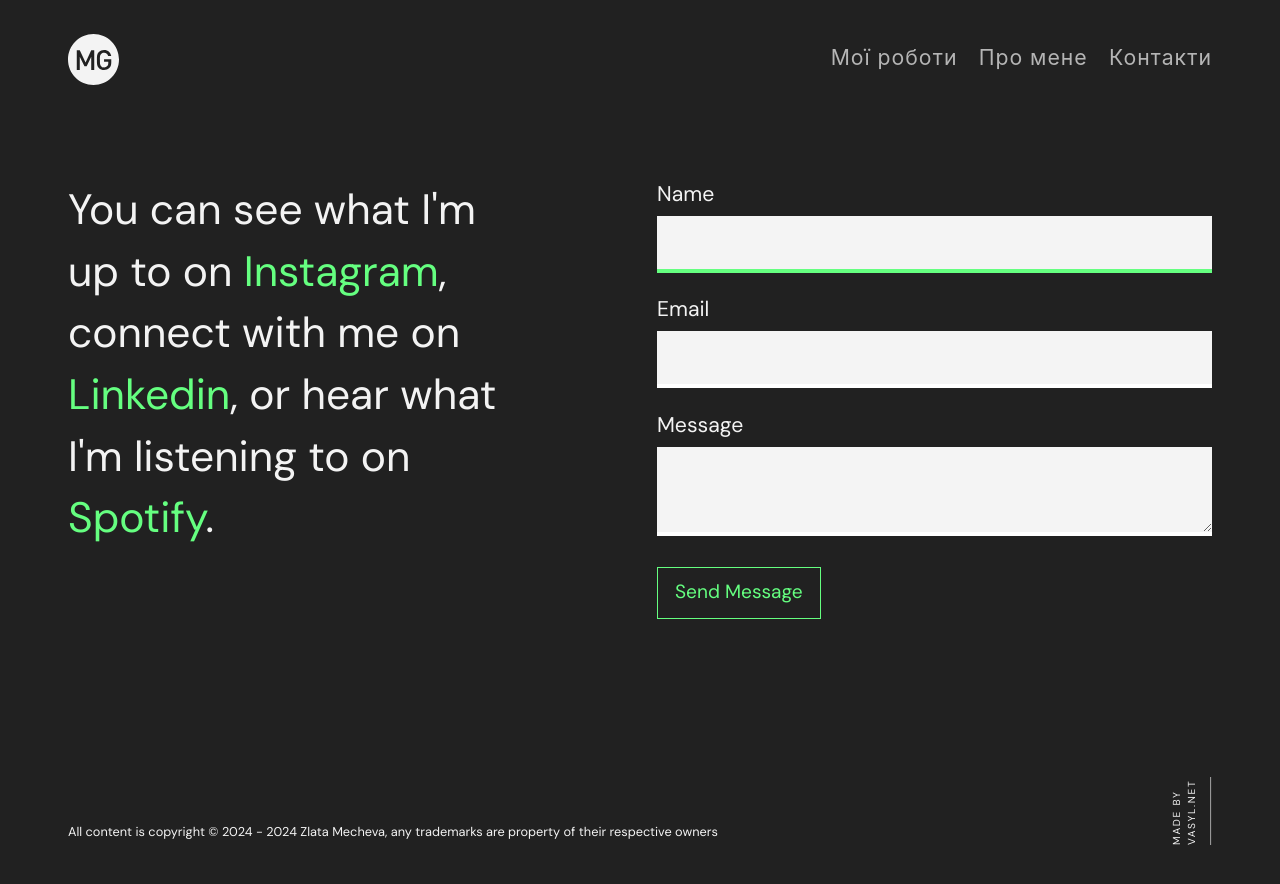
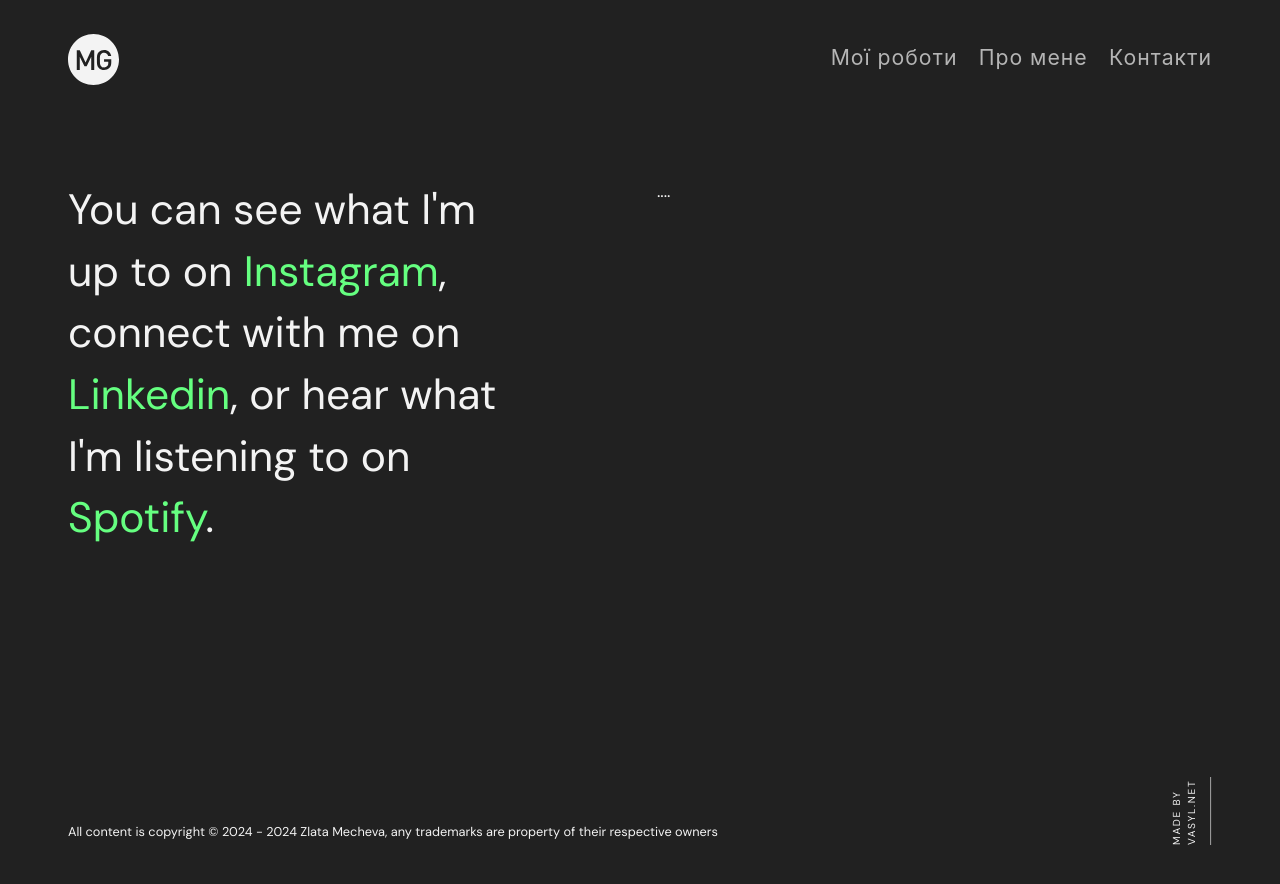
Before and after one commit to zlatait/main, a Jekyll site: the page built from _pages/contact.html, in a window 1280 px wide. Shown: the top 884 px of the page. Built offline with Jekyll 4.4.1, drawn with Linux system fonts in a browser that asks for light colours; nearby versions of some CDN libraries.

Commit message:
Update contact.html

```diff
--- a/_pages/contact.html
+++ b/_pages/contact.html
@@ -33,33 +33,7 @@ priority: 0.9
     </aside>
 
     <div class="contact-form">
-      <form netlify action="/contact/confirmation">
-        <fieldset>
-          <section>
-            <label for="name">Name
-              <input autofocus type="text" name="name" id="name">
-            </label>
-          </section>
-
-          <section>
-            <label for="email">Email
-              <input required type="email" name="email" id="email" pattern="[a-z0-9._%+-]+@[a-z0-9.-]+\.[a-z]{2,3}$">
-            </label>
-          </section>
-
-          <section>
-            <label for="message">Message
-              <textarea required name="message" id="message"></textarea>
-            </label>
-          </section>
-
-          <section>
-            <div data-netlify-recaptcha></div>
-          </section>
-
-          <input class="button-secondary" type="submit" value="Send Message">
-        </fieldset>
-      </form>
+....
     </div>
 
   </div>
```
